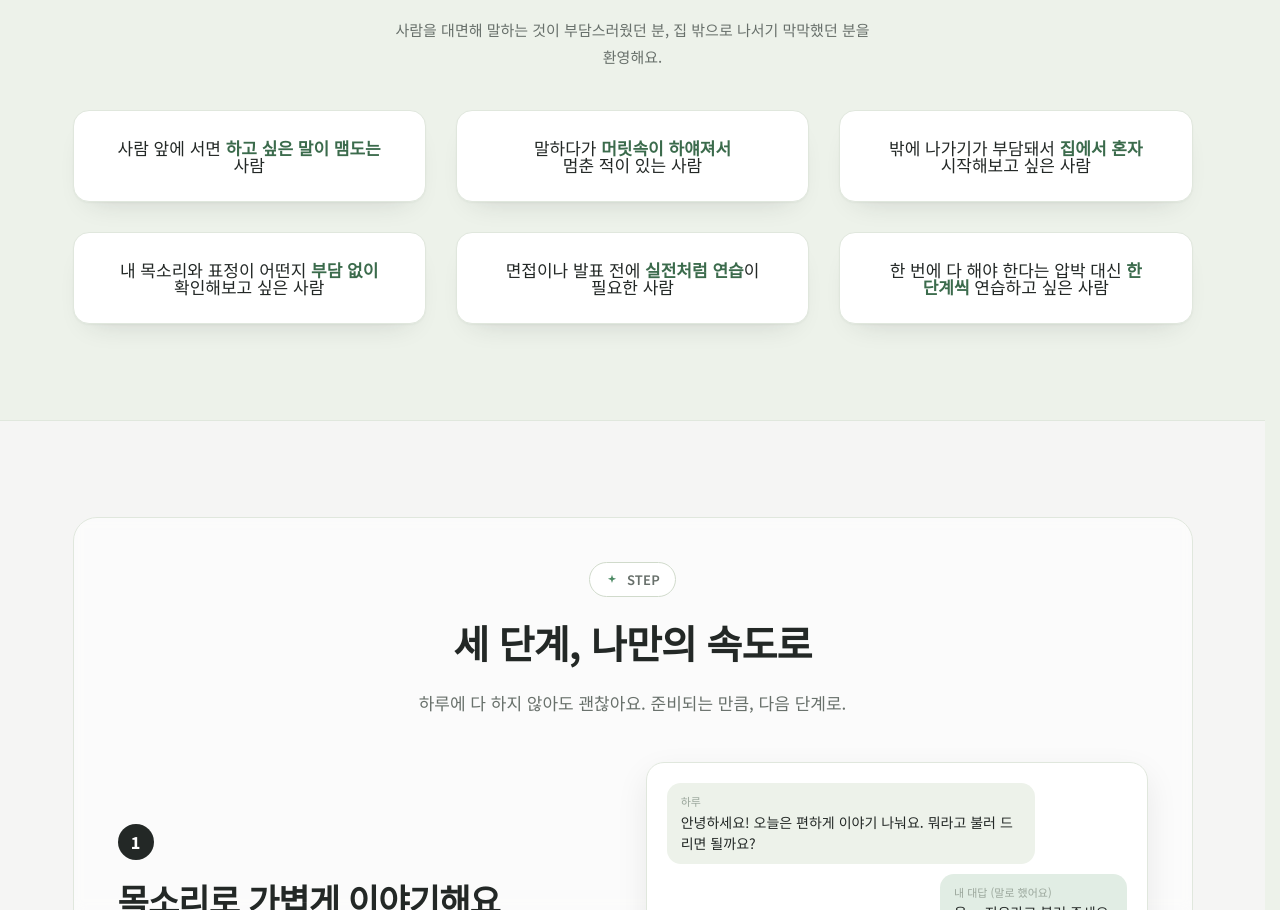
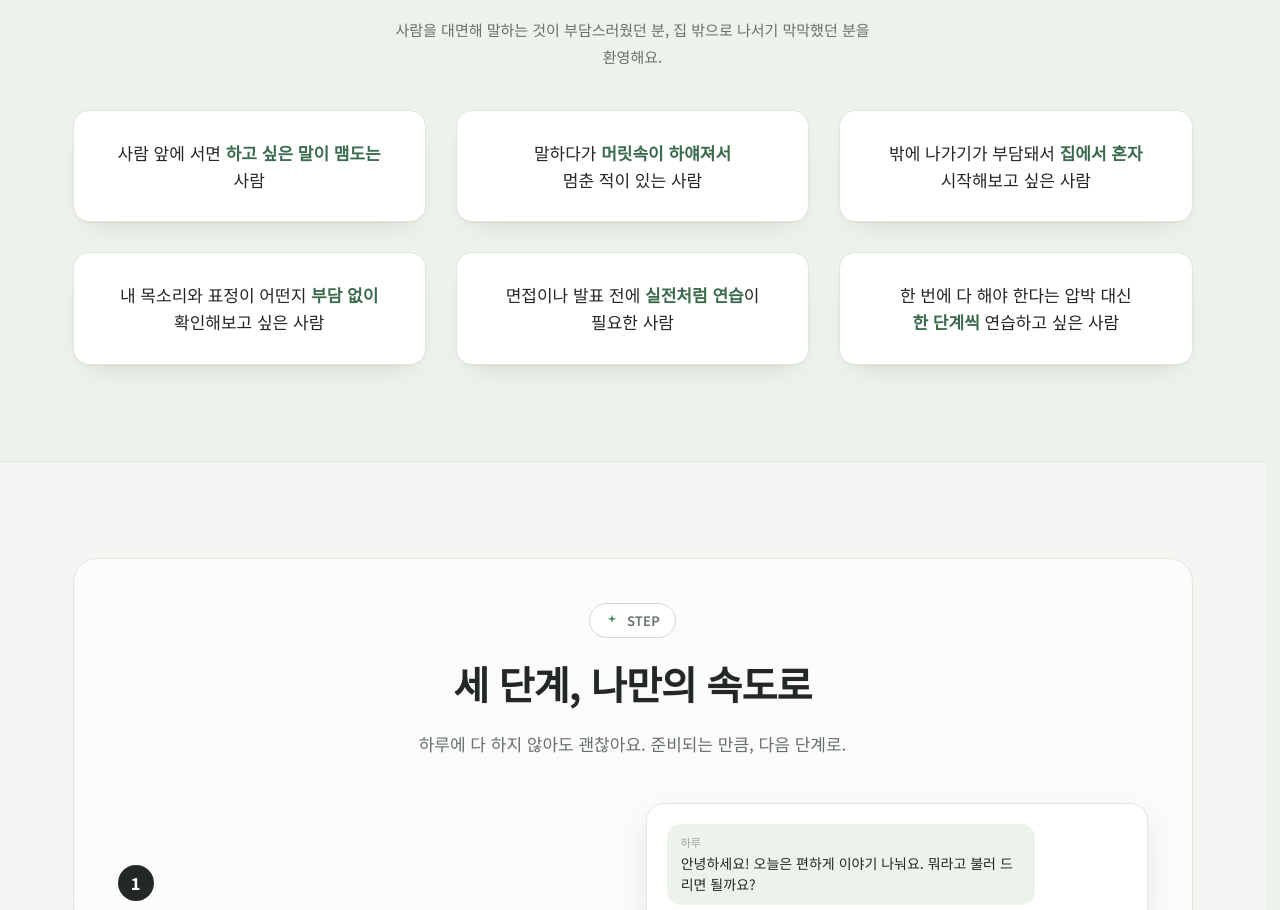
Before and after one commit to RE-BORN-HONGIK-UNIV/frontend, a React (Vite) app: page / in a window 1280 px wide. Shown: the part 994-1904 px from the top of the page. Built offline with nearby package versions, Linux system fonts and the light colour scheme; a web font is replaced by a local one.

Commit message:
fix: 랜딩 환영 카드 줄 간격과 세로 정렬 수정

```diff
--- a/src/pages/Landing.tsx
+++ b/src/pages/Landing.tsx
@@ -299,7 +299,11 @@ function Audience() {
                   boxSizing: 'border-box',
                   padding: '28px 30px',
                   fontSize: 17,
-                  lineHeight: 1.0,
+                  lineHeight: 1.6,
+                  // 글이 짧은 카드도 세로 가운데에 오게(글은 span으로 감싸 한 덩어리로 둔다)
+                  display: 'flex',
+                  alignItems: 'center',
+                  justifyContent: 'center',
                   color: 'var(--rb-ink)',
                   wordBreak: 'keep-all',
                   whiteSpace: 'pre-line',
@@ -307,9 +311,11 @@ function Audience() {
                   border: '1px solid var(--rb-line)',
                 }}
               >
-                {before}
-                <strong style={{ color: 'var(--rb-primary-strong)', fontWeight: 800 }}>{em}</strong>
-                {after}
+                <span>
+                  {before}
+                  <strong style={{ color: 'var(--rb-primary-strong)', fontWeight: 800, whiteSpace: 'nowrap' }}>{em}</strong>
+                  {after}
+                </span>
               </Box>
             </Reveal>
           ))}
```
